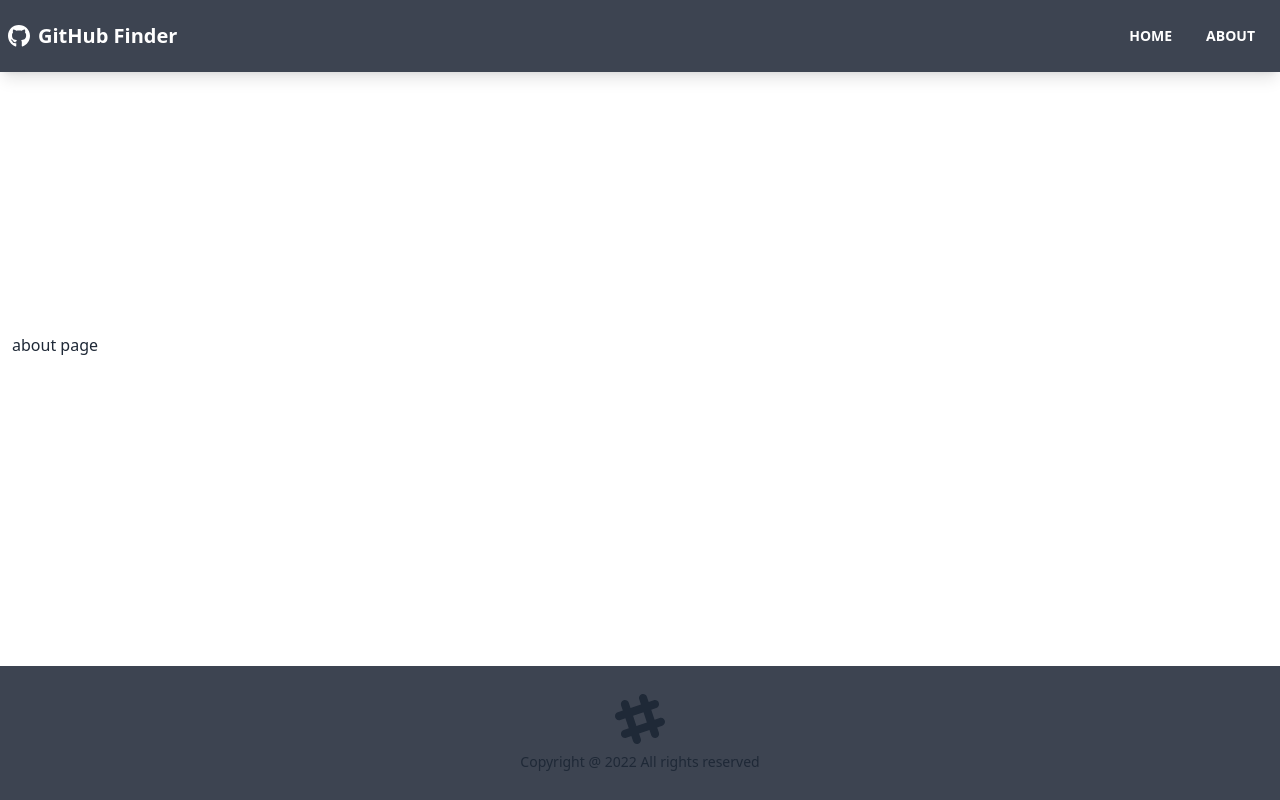
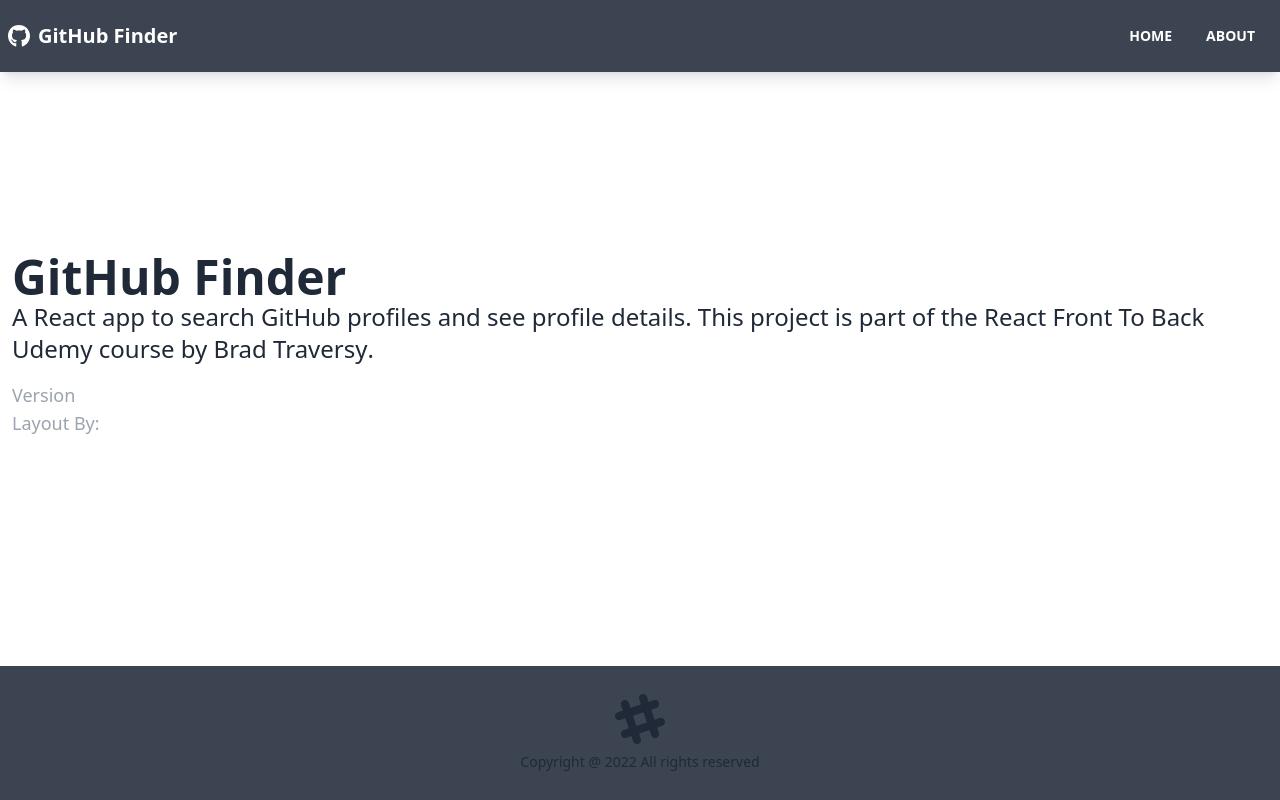
Before and after one commit to handikaharianto/github-finder, a React (Create React App) app: page /about in a window 1280 px wide. Built offline with nearby package versions, Linux system fonts and the light colour scheme.

Commit message:
Add content within about page

```diff
--- a/src/App.js
+++ b/src/App.js
@@ -10,7 +10,7 @@
     <BrowserRouter>
       <div className='flex flex-col justify-between h-screen'>
         <Navbar title='GitHub Finder' />
-        <main className='container px-3 pb-12'>
+        <main className='container px-3 pb-12 mx-auto'>
           <Routes>
             <Route path='/' element={<Home />} />
             <Route path='/about' element={<About />} />
--- a/src/components/pages/About.jsx
+++ b/src/components/pages/About.jsx
@@ -1,8 +1,30 @@
 function About() {
   return (
-    <div>
-      <h1>about page</h1>
-    </div>
+    <section className='about'>
+      <h1 className='text-5xl font-bold'>GitHub Finder</h1>
+      <p className='mb-4 text-2xl font-light'>
+        A React app to search GitHub profiles and see profile details. This
+        project is part of the
+        <a href='https://www.udemy.com/course/modern-react-front-to-back/'>
+          {' '}
+          React Front To Back
+        </a>{' '}
+        Udemy course by
+        <strong>
+          <a href='https://traversymedia.com'> Brad Traversy</a>
+        </strong>
+        .
+      </p>
+      <p className='text-lg text-gray-400'>
+        Version <span className='text-white'>1.0.0</span>
+      </p>
+      <p className='text-lg text-gray-400'>
+        Layout By:
+        <a className='text-white' href='https://twitter.com/hassibmoddasser'>
+          Hassib Moddasser
+        </a>
+      </p>
+    </section>
   )
 }
 
```
